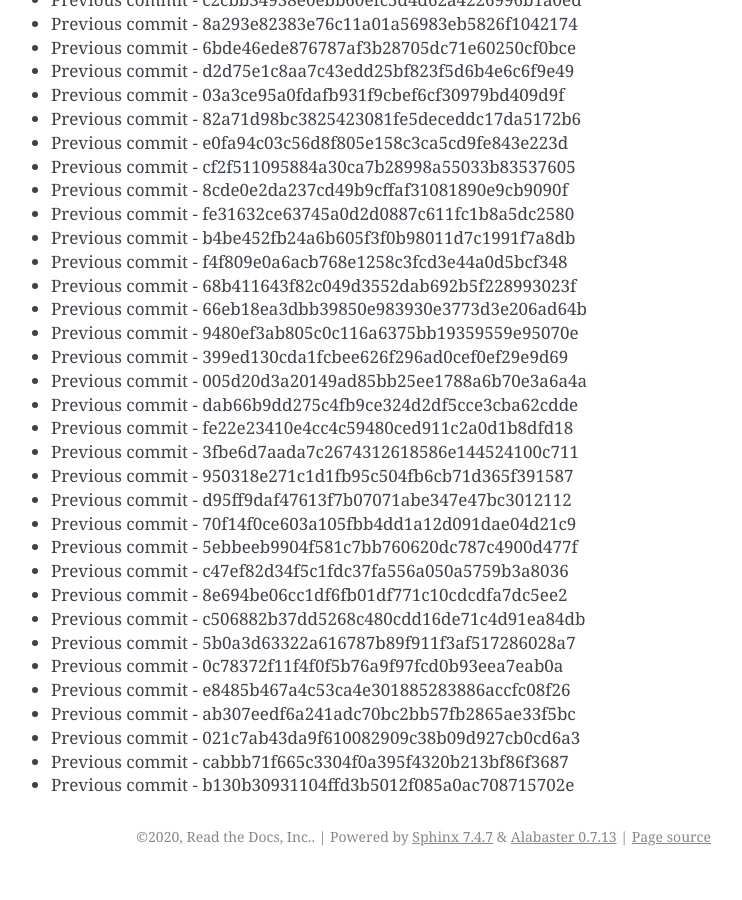
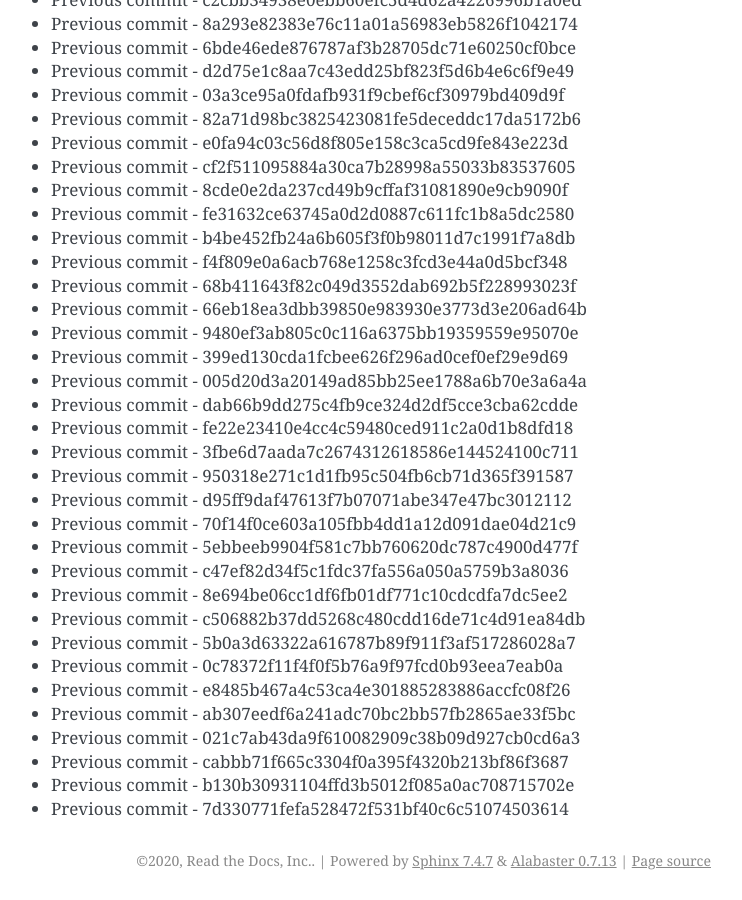
Before and after one commit to readthedocs/rtd-git-stresstest, a Sphinx documentation site: the page built from docs/updates.rst, in a window 1280 px wide and 900 px high, scrolled down 86467 px. Shown: the whole window, without its empty margins (399-1141 px from the left). Built offline with Sphinx 7.4.7, drawn with Linux system fonts in a browser that asks for light colours; before the commit the page ends 87343 px from its top, so only the background shows below that.

Commit message:
Generating commit from previous: 7d330771fefa528472f531bf40c6c51074503614

```diff
--- a/docs/updates.rst
+++ b/docs/updates.rst
@@ -3665,3 +3665,4 @@ It can be tested for any performance characteristics.
 * Previous commit - 021c7ab43da9f610082909c38b09d927cb0cd6a3
 * Previous commit - cabbb71f665c3304f0a395f4320b213bf86f3687
 * Previous commit - b130b30931104ffd3b5012f085a0ac708715702e
+* Previous commit - 7d330771fefa528472f531bf40c6c51074503614
```
